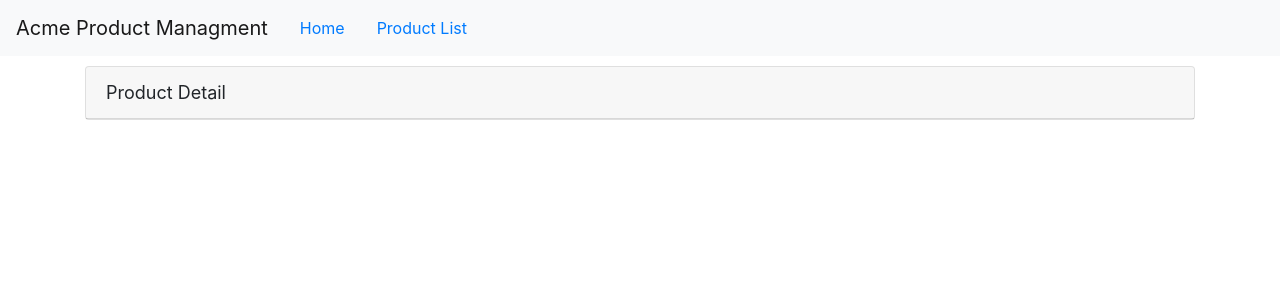
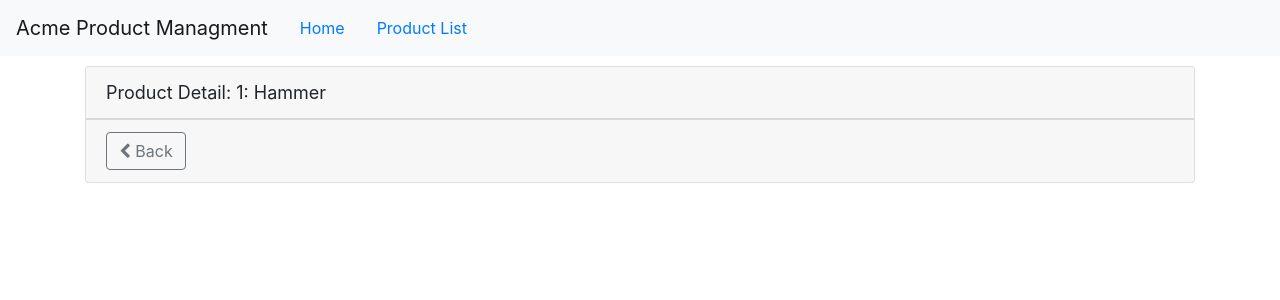
Before and after one commit to mjburton11/apm-tutorial, an Angular app: page /products/1 in a window 1280 px wide. Shown: the top 300 px of the page. Built offline with nearby package versions, Linux system fonts and the light colour scheme.

Commit message:
more routes

```diff
--- a/src/app/app.module.ts
+++ b/src/app/app.module.ts
@@ -9,6 +9,7 @@
 import { ProductDetailComponent } from "./products/product-detail.component";
 import { WelcomeComponent } from "./home/welcome.component";
 import { RouterModule } from "@angular/router";
+import { ProductDetailGuard } from "./products/product-detail.guard";
 
 @NgModule({
   declarations: [
@@ -25,7 +26,11 @@
     HttpClientModule,
     RouterModule.forRoot([
       { path: "products", component: ProductListComponent },
-      { path: "products/:id", component: ProductDetailComponent },
+      {
+        path: "products/:id",
+        canActivate: [ProductDetailGuard],
+        component: ProductDetailComponent,
+      },
       { path: "welcome", component: WelcomeComponent },
       { path: "", redirectTo: "welcome", pathMatch: "full" },
       { path: "**", redirectTo: "welcome", pathMatch: "full" },
--- a/src/app/products/product-detail.component.html
+++ b/src/app/products/product-detail.component.html
@@ -1,3 +1,13 @@
 <div class="card">
-  <div class="card-header">{{ pageTitle }}</div>
+  <div class="card-header">{{ pageTitle + ": " + product?.productName }}</div>
+  <div class="card-footer">
+    <button
+      class="btn btn-outline-secondary"
+      style="width: 80px"
+      (click)="onBack()"
+    >
+      <i class="fa fa-chevron-left"></i>
+      Back
+    </button>
+  </div>
 </div>
--- a/src/app/products/product-detail.component.ts
+++ b/src/app/products/product-detail.component.ts
@@ -1,15 +1,33 @@
-import { Component, OnInit } from '@angular/core';
+import { Component, OnInit } from "@angular/core";
+import { ActivatedRoute, Router } from "@angular/router";
+import { IProduct } from "./product";
 
 @Component({
-  templateUrl: './product-detail.component.html',
-  styleUrls: ['./product-detail.component.css']
+  templateUrl: "./product-detail.component.html",
+  styleUrls: ["./product-detail.component.css"],
 })
 export class ProductDetailComponent implements OnInit {
-  pageTitle: string = 'Product Detail';
+  pageTitle: string = "Product Detail";
+  product: IProduct | undefined = {
+    productId: 5,
+    productName: "Hammer",
+    productCode: "TBX-0048",
+    releaseDate: "May 21, 2021",
+    description: "Curved claw steel hammer",
+    price: 8.9,
+    starRating: 4.8,
+    imageUrl: "assets/images/hammer.png",
+  };
 
-  constructor() { }
+  constructor(private route: ActivatedRoute,
+    private router: Router) {}
 
   ngOnInit(): void {
+    const id = Number(this.route.snapshot.paramMap.get("id"));
+    this.pageTitle += `: ${id}`;
   }
 
+  onBack(): void {
+    this.router.navigate(['/products']);
+  }
 }
--- /dev/null
+++ b/src/app/products/product-detail.guard.ts
@@ -0,0 +1,32 @@
+import { Injectable } from "@angular/core";
+import {
+  CanActivate,
+  ActivatedRouteSnapshot,
+  RouterStateSnapshot,
+  UrlTree,
+  Router,
+} from "@angular/router";
+import { Observable } from "rxjs";
+
+@Injectable({
+  providedIn: "root",
+})
+export class ProductDetailGuard implements CanActivate {
+  constructor(private router: Router) {}
+  canActivate(
+    route: ActivatedRouteSnapshot,
+    state: RouterStateSnapshot
+  ):
+    | Observable<boolean | UrlTree>
+    | Promise<boolean | UrlTree>
+    | boolean
+    | UrlTree {
+    const id = Number(route.paramMap.get("id"));
+    if (isNaN(id) || id < 1) {
+      alert("Invalid product id");
+      this.router.navigate(["/products"]);
+      return false;
+    }
+    return true;
+  }
+}
--- a/src/app/products/product-list.component.html
+++ b/src/app/products/product-list.component.html
@@ -39,7 +39,11 @@
                 [style.margin.px]="imageMargin"
               />
             </td>
-            <td>{{ product.productName }}</td>
+            <td>
+              <a [routerLink]="['/products', product.productId]">{{
+                product.productName
+              }}</a>
+            </td>
             <td>
               {{ product.productCode | lowercase | convertToSpaces: "-" }}
             </td>
```
Also changed, not shown: 1 other file (tests, documents, lock files or other folders).
